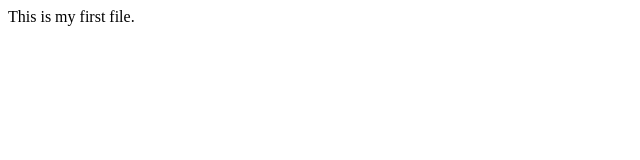
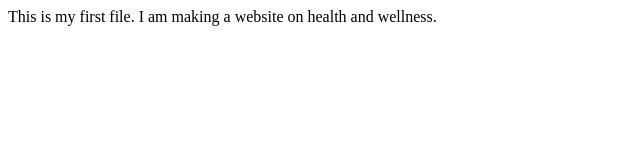
Before and after one commit to anupmodi/yashom, a plain HTML site: page index.html in a window 1280 px wide. Shown: the whole page, without its empty margins (0-640 px from the left). Drawn offline with Linux system fonts and the light colour scheme.

Commit message:
Update index.html

```diff
--- a/index.html
+++ b/index.html
@@ -2,6 +2,6 @@
 <html>
 <head><title>Yashom Modi</title></head>
 <body>
-This is my first file.
+This is my first file. I am making a website on health and wellness.
 </body>
 </html>
```
